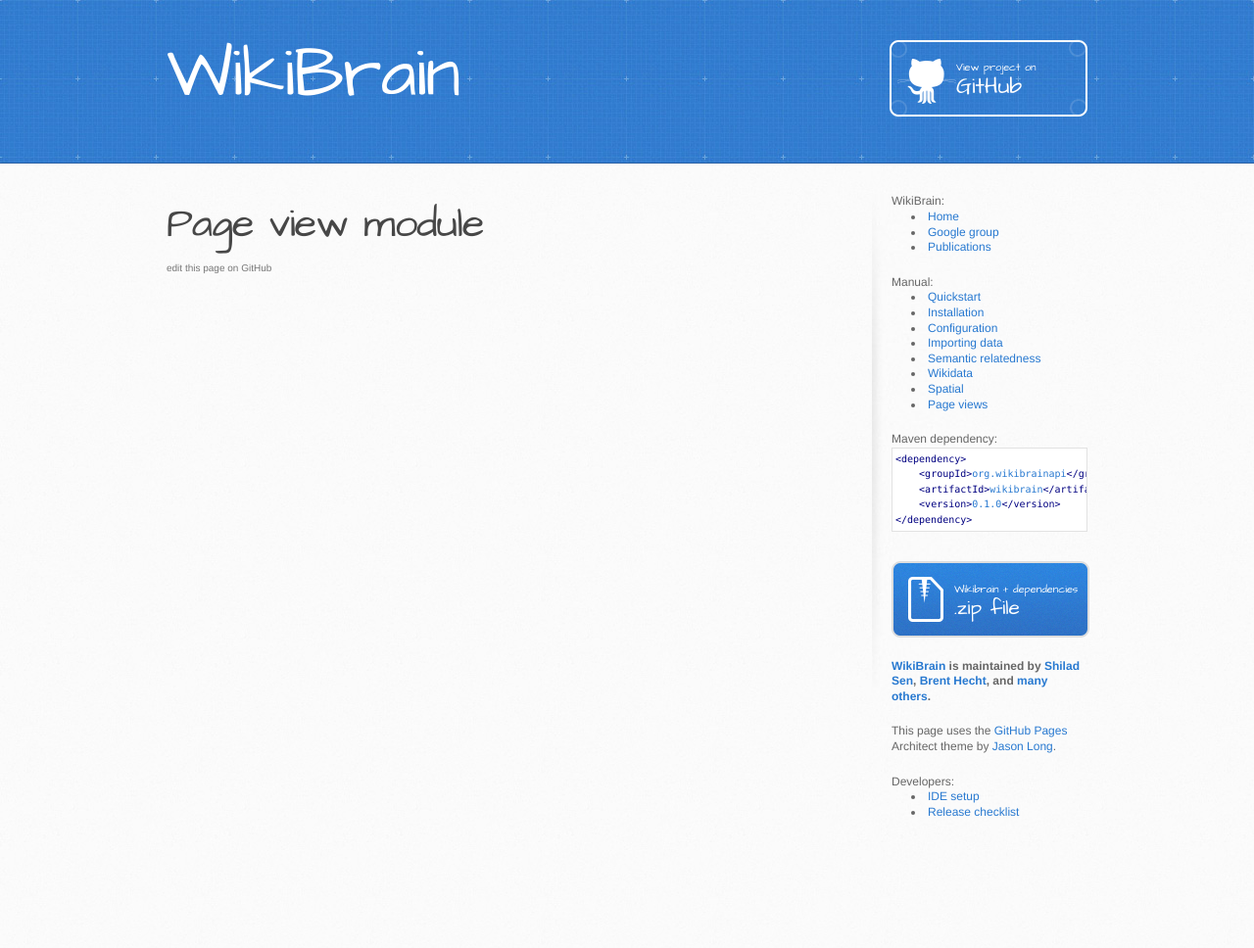
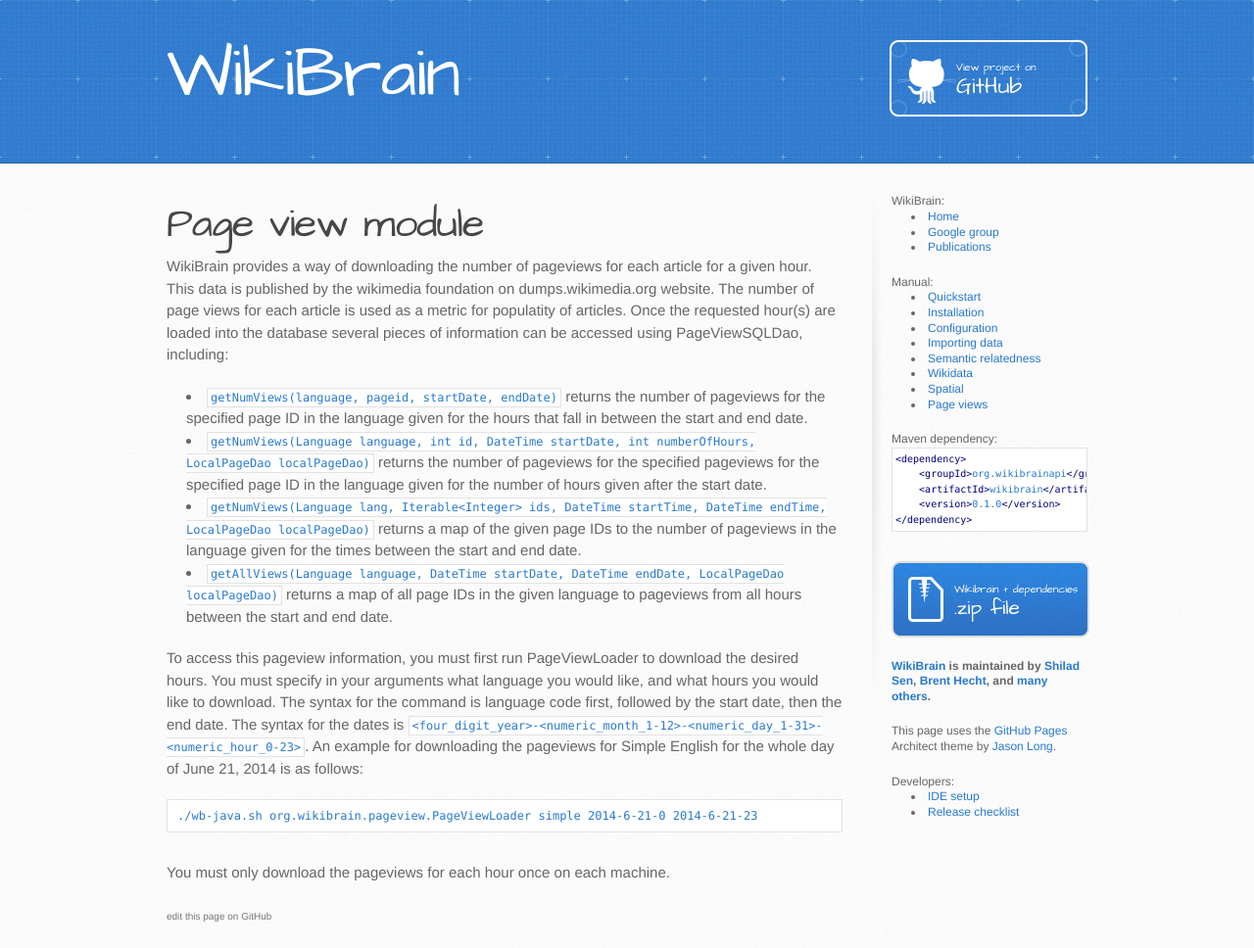
Before and after one commit to shilad/wikibrain, a Jekyll site: the page built from tutorial/views.md, in a window 1280 px wide. Shown: the whole page at 98% size. Built offline with Jekyll 4.4.1, drawn with Linux system fonts in a browser that asks for light colours; nearby versions of some CDN libraries; Markdown is read by kramdown in place of the engine named in the settings; before the commit the page ends 900 px from its top, so only the background shows below that.

Commit message:
Update views.md

````diff
--- a/tutorial/views.md
+++ b/tutorial/views.md
@@ -4,3 +4,16 @@
 ---
 
 # Page view module
+WikiBrain provides a way of downloading the number of pageviews for each article for a given hour. This data is published by the wikimedia foundation on dumps.wikimedia.org website. The number of page views for each article is used as a metric for populatity of articles. Once the requested hour(s) are loaded into the database several pieces of information can be accessed using PageViewSQLDao, including:
+
+* `getNumViews(language, pageid, startDate, endDate)` returns the number of pageviews for the specified page ID in the language given for the hours that fall in between the start and end date.
+* `getNumViews(Language language, int id, DateTime startDate, int numberOfHours, LocalPageDao localPageDao)` returns the number of pageviews for the specified pageviews for the specified page ID in the language given for the number of hours given after the start date.
+* `getNumViews(Language lang, Iterable<Integer> ids, DateTime startTime, DateTime endTime, LocalPageDao localPageDao)` returns a map of the given page IDs to the number of pageviews in the language given for the times between the start and end date.
+* `getAllViews(Language language, DateTime startDate, DateTime endDate, LocalPageDao localPageDao)` returns a map of all page IDs in the given language to pageviews from all hours between the start and end date.
+
+To access this pageview information, you must first run PageViewLoader to download the desired hours. You must specify in your arguments what language you would like, and what hours you would like to download. The syntax for the command is language code first, followed by the start date, then the end date. The syntax for the dates is `<four_digit_year>-<numeric_month_1-12>-<numeric_day_1-31>-<numeric_hour_0-23>`. An example for downloading the pageviews for Simple English for the whole day of June 21, 2014 is as follows:
+
+```bash
+./wb-java.sh org.wikibrain.pageview.PageViewLoader simple 2014-6-21-0 2014-6-21-23
+```
+You must only download the pageviews for each hour once on each machine.
````
